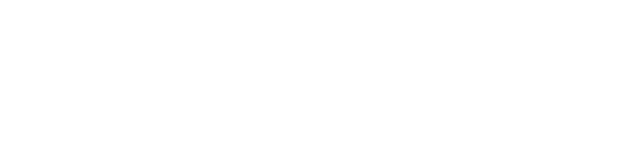
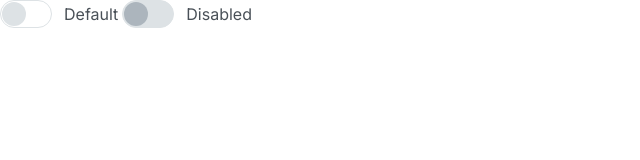
Before and after one commit to js-tasks-ru/htmlcss-20220414_roman645, a website: page 07-lection5/03-toggler/index.html in a window 1280 px wide. Shown: the whole page, without its empty margins (0-640 px from the left). Drawn offline with Linux system fonts and the light colour scheme.

Commit message:
toggler_solution

```diff
--- a/07-lection5/03-toggler/index.html
+++ b/07-lection5/03-toggler/index.html
@@ -1,11 +1,28 @@
 <!DOCTYPE html>
-<!-- Страница с кнопкой переключения -->
 <html lang="ru">
     <head>
         <link rel="stylesheet" href="../../assets/css/main.css">
         <link rel="stylesheet" href="./toggler.css">
     </head>
     <body>
+        <label class="toggler">
+            <input class="toggler__input" type="checkbox">
+            <div class="toggler__state">
+                <div class="toggler__control">
+                    <span class="toggler__slider"></span>
+                </div>
+                <div class="toggler__title">Default</div>
+            </div>
+        </label>
 
+        <label class="toggler_disabled">
+            <input class="toggler__input" type="checkbox" disabled>
+            <div class="toggler__state">
+                <div class="toggler__control">
+                    <span class="toggler__slider"></span>
+                </div>
+                <div class="toggler__title">Disabled</div>
+            </div>
+        </label>
     </body>
 </html>
--- a/07-lection5/03-toggler/toggler.css
+++ b/07-lection5/03-toggler/toggler.css
@@ -0,0 +1,77 @@
+.toggler {
+position: relative;
+display: inline-block;
+}
+
+.toggler__input{
+position: absolute;
+clip: rect(0,0,0,0);
+}
+
+.toggler__state{
+display: inline-flex;
+gap: 12px;
+align-items: center;
+cursor: pointer;
+}
+
+.toggler__control{
+box-sizing: border-box;
+position: relative;
+display: flex;
+flex-direction: column;
+justify-content: center;
+align-items: center;
+width: 52px;
+height: 28px;
+left: 0px;
+border: 1px solid var(--grey-2);
+border-radius: 16px;
+
+}
+
+.toggler__slider{
+display: block;
+background-color: var(--grey-2);
+width: 24px;
+height: 24px;
+border-radius: 100%;
+margin: 1px;
+position: absolute;
+left: 0%;
+top: 0%;
+}
+
+.toggler__title{
+font-family: 'Inter';
+font-style: normal;
+font-weight: 400;
+font-size: 16px;
+line-height: 24px;
+color: var(--grey-4);
+}
+
+.toggler__input:checked ~ .toggler__state  .toggler__control {
+background-color: var(--blue-1);
+}
+
+.toggler__input:checked ~ .toggler__state  .toggler__slider {
+background-color: var(--white);
+position: absolute;
+left: 48%;
+}
+
+.toggler__input:focus ~ .toggler__state  .toggler__title {
+text-decoration: underline;
+}
+
+.toggler__input:disabled ~ .toggler__state  .toggler__control{
+background: var(--grey-2);
+pointer-events: none;
+}
+
+.toggler__input:disabled ~ .toggler__state  .toggler__slider {
+background-color: var(--grey-3);
+position: absolute;
+left: 0%;
+}
```
